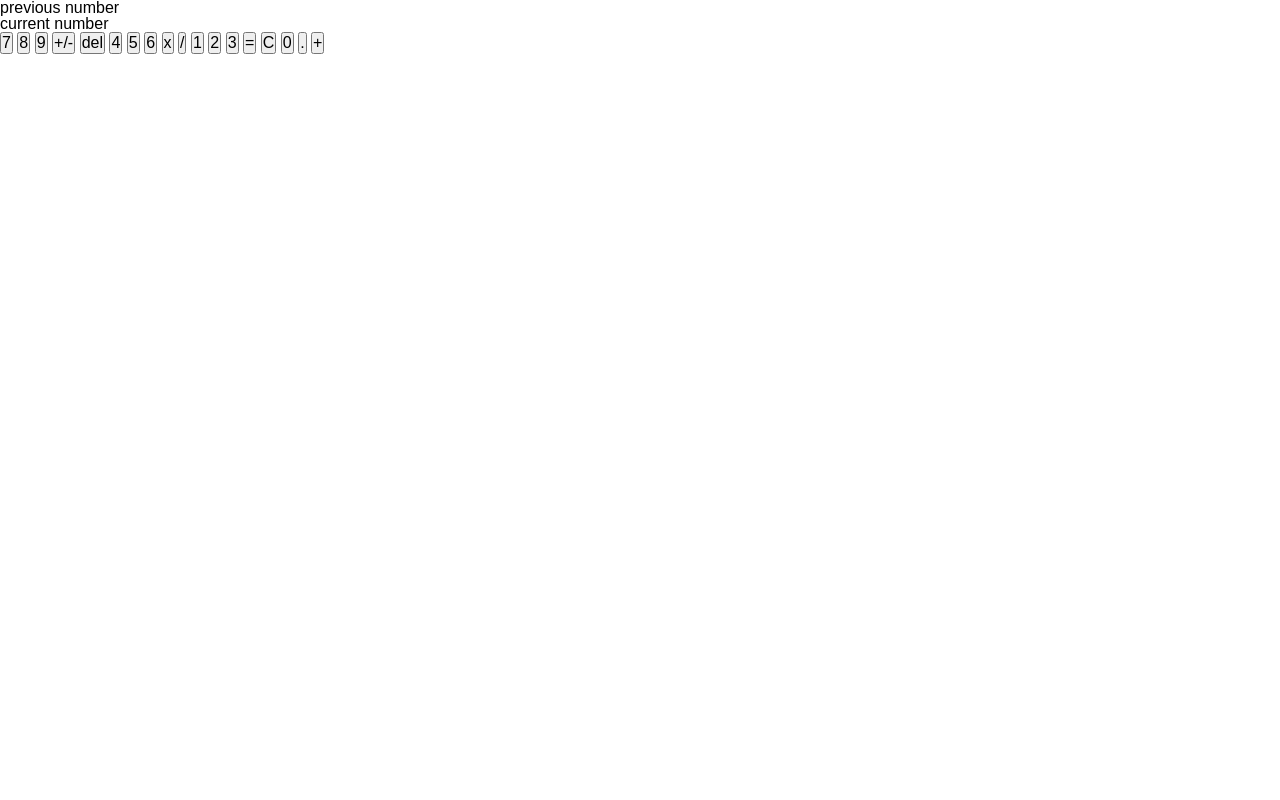
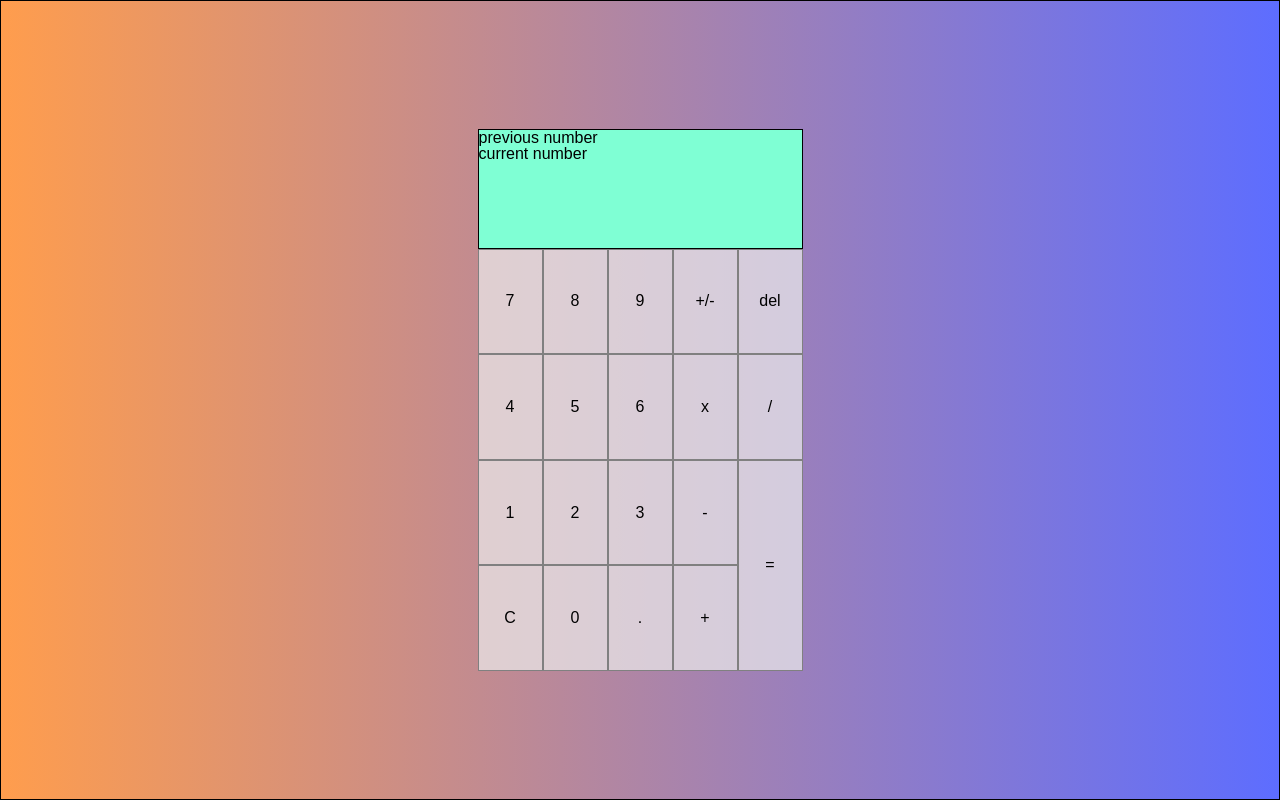
Before and after one commit to inklein1997/Calculator, a plain HTML site: page index.html in a window 1280 px wide. Drawn offline with Linux system fonts and the light colour scheme.

Commit message:
created basic layout and added styling to calculator

```diff
--- a/assets/css/reset.css
+++ b/assets/css/reset.css
@@ -27,3 +27,10 @@ pre, code {
 ol, ul {
   list-style: none;
 }
+
+button {
+  background: none;
+  border:0;
+  font: 0;
+  padding: 0;
+}
--- a/assets/css/style.css
+++ b/assets/css/style.css
@@ -0,0 +1,36 @@
+body {
+    background: linear-gradient(to left,rgb(93, 109, 255), rgb(255, 157, 77));
+}
+
+#grid {
+    width:100vw;
+    height:100vh;
+    border: 1px black solid;
+    display:grid;
+    justify-content: center;
+    /* align-content: center; */
+    grid-template-columns: repeat(5, 65px);
+    grid-template-rows: 100px (4, 65px);
+    padding: 10% 20% 10% 20%;
+}
+
+#display {
+    grid-column-start: 1;
+    grid-column-end: 6;
+    border:1px, black solid;
+    background-color: aquamarine;
+}
+
+#equals {
+    grid-row-end: span 2;
+}
+
+button {
+    background-color: hsl(0, 0%, 93%, 70%);
+    border:1px grey solid;
+}
+
+button:hover {
+    cursor: pointer;
+    background-color: hsl(0, 0%, 93%, 90%);
+}
--- a/index.html
+++ b/index.html
@@ -8,7 +8,7 @@
     </head>
     <body>
         <main id=grid>
-            <div>
+            <div id=display>
                 <div>previous number</div>
                 <div>current number</div>
             </div>
@@ -25,7 +25,8 @@
             <button>1</button>
             <button>2</button>
             <button>3</button>
-            <button>=</button>
+            <button>-</button>
+            <button id=equals>=</button>
             <button>C</button>
             <button>0</button>
             <button>.</button>
```
